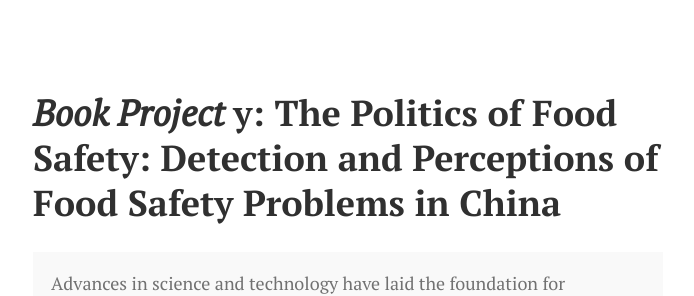
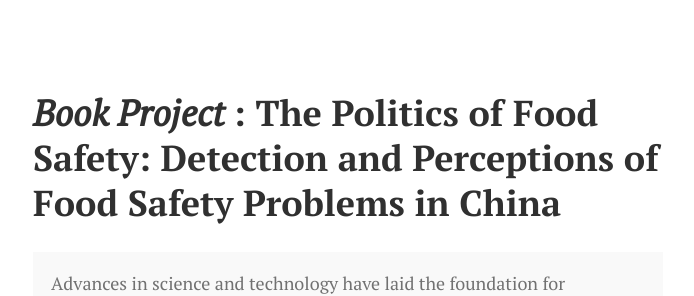
Before and after one commit to cindyyawencheng/cindyyawencheng.github.io, a Jekyll site: the page built from _posts/ongoing/2017-09-06-dissertation.md, in a window 1280 px wide. Shown: the top 296 px of the page, without its empty margins (292-986 px from the left). Built offline with Jekyll 4.4.1, drawn with Linux system fonts in a browser that asks for light colours.

Commit message:
fix typo

```diff
--- a/_posts/ongoing/2017-09-06-dissertation.md
+++ b/_posts/ongoing/2017-09-06-dissertation.md
@@ -1,5 +1,5 @@
 ---
-title: <i> Book Project </i>y&#58; The Politics of Food Safety&#58; Detection and Perceptions of Food Safety Problems in China
+title: <i> Book Project </i>&#58; The Politics of Food Safety&#58; Detection and Perceptions of Food Safety Problems in China
 layout: post
 category: ongoing
 ---
```
